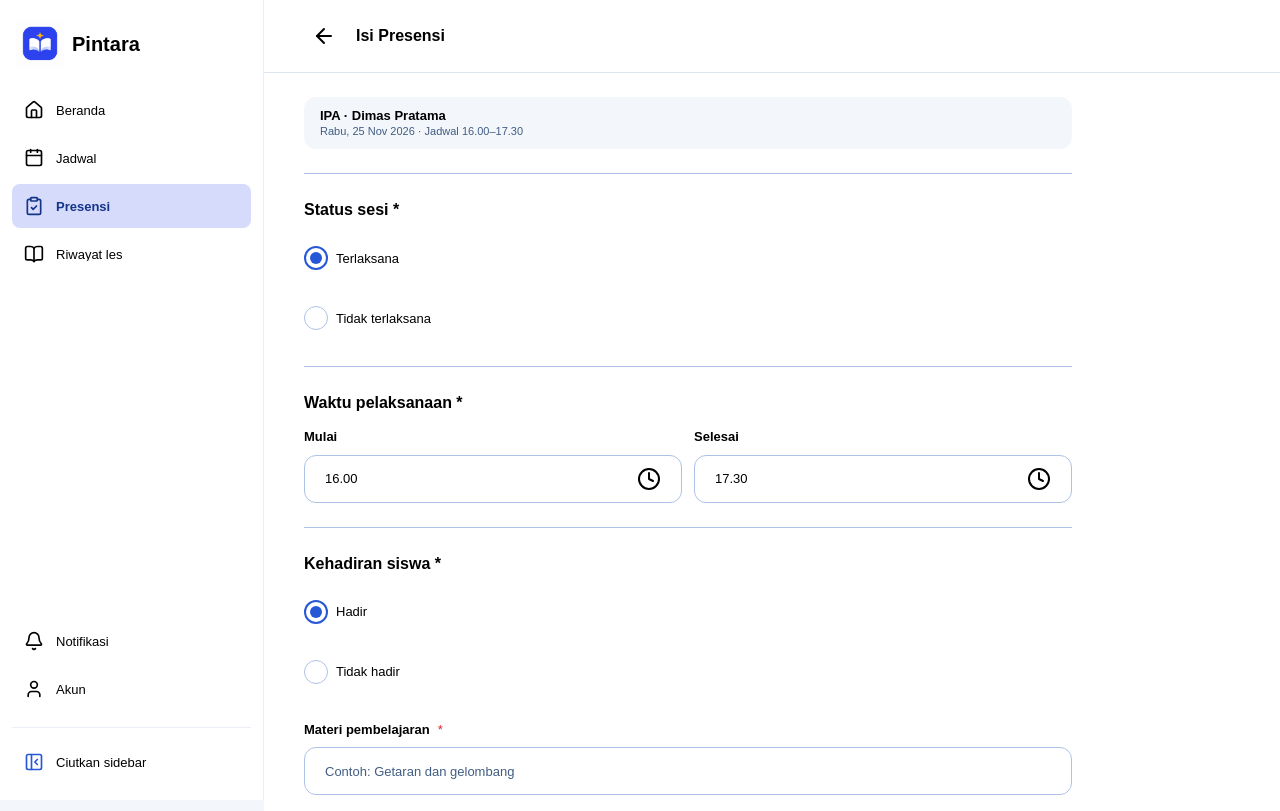
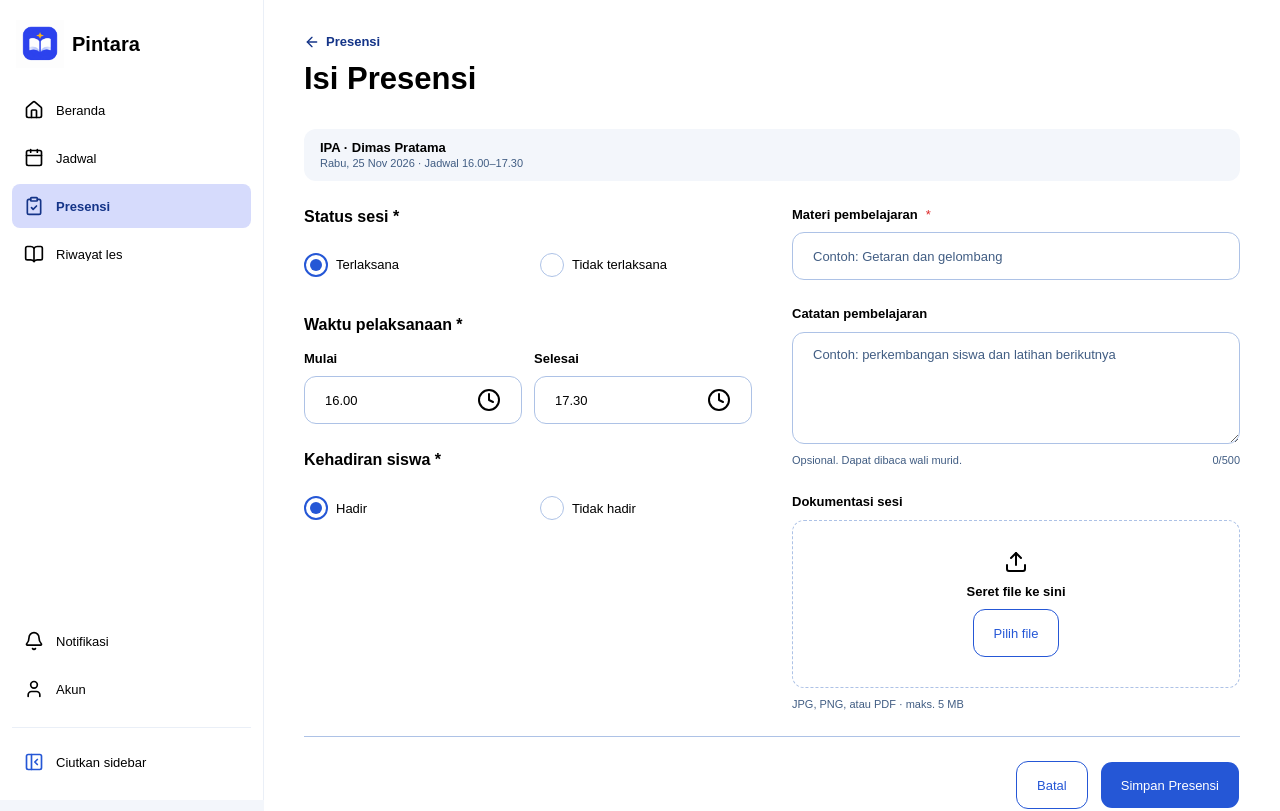
Before and after one commit to PINTARAAA/Pintara-Frontend, a React (Vite) app: page /tutor/presensi/ts-dimas-1 in a window 1280 px wide. Shown: the top 811 px of the page. Built offline with nearby package versions, Linux system fonts and the light colour scheme.

Commit message:
feat(presensi): enhance layout and functionality of Presensi screen with new PreviewList component

```diff
--- a/src/features/presensi/screens/isi-presensi.tsx
+++ b/src/features/presensi/screens/isi-presensi.tsx
@@ -50,8 +50,19 @@ import { firstName, formatDateTime, formatTimeRange } from "@/lib/format"
  * siswa, materi (wajib), catatan, dokumentasi; tidak terlaksana → alasan
  * (wajib) + info "tidak dihitung dalam rekap honor".
  * Setiap sesi hanya bisa dipresensi sekali.
+ *
+ * Desktop (≥ lg, frame "… (Desktop)"): halaman putih, Page header (kembali
+ * "Presensi", judul "Isi Presensi"). Form: ringkasan sesi selebar halaman,
+ * isian dua kolom (jarak 40) — kiri status/waktu/kehadiran (pilihan radio
+ * berdampingan), kanan materi/catatan/dokumentasi atau alasan + info —
+ * lalu [Batal] [Simpan Presensi] rata kanan di bawah garis. Sudah terisi:
+ * selebar 720px, tombol di bawah garis. Tersimpan: hasil di tengah halaman.
  */
 const NOTES_MAX = 500
+/* Grup isian: desktop tanpa garis atas FormGroup (Figma T2) */
+const GROUP = "gap-ns-m lg:border-t-0 lg:pt-0"
+/* Pilihan radio: bertumpuk di mobile, berdampingan di desktop */
+const RADIOS = "gap-ns-m lg:grid-cols-2 lg:gap-ns-2xl"
 
 function IsiPresensi() {
   const { sessionId = "" } = useParams()
@@ -69,6 +80,10 @@ function IsiPresensi() {
   return (
     <DetailScreen
       title="Isi Presensi"
+      desktopHeader="page"
+      backLabel="Presensi"
+      desktopWidth="form"
+      className="lg:pt-ns-3xl"
       footer={
         session?.record && (
           <Button
@@ -140,7 +155,12 @@ type DocState = {
   error: string | null
 }
 
-const EMPTY_DOC: DocState = { file: null, status: "idle", progress: 0, error: null }
+const EMPTY_DOC: DocState = {
+  file: null,
+  status: "idle",
+  progress: 0,
+  error: null,
+}
 
 function AttendanceForm({
   session,
@@ -212,7 +232,8 @@ function AttendanceForm({
       else if (end <= start) next.time = "Jam selesai harus setelah jam mulai."
       if (!topic.trim()) next.topic = "Materi pembelajaran wajib diisi."
       if (doc.status === "error") next.file = doc.error ?? "Unggahan gagal."
-      if (doc.status === "uploading") next.file = "Tunggu hingga file selesai diunggah."
+      if (doc.status === "uploading")
+        next.file = "Tunggu hingga file selesai diunggah."
     } else if (!reason.trim()) {
       next.cancelReason = "Alasan tidak terlaksana wajib diisi."
     }
@@ -238,7 +259,8 @@ function AttendanceForm({
         return
       }
       toast.error("Presensi gagal disimpan", {
-        description: "Isian Anda tetap tersimpan di formulir. Periksa koneksi lalu coba lagi.",
+        description:
+          "Isian Anda tetap tersimpan di formulir. Periksa koneksi lalu coba lagi.",
       })
     },
   })
@@ -275,8 +297,13 @@ function AttendanceForm({
     <DetailScreen
       title="Isi Presensi"
       surface="default"
-      className="gap-ns-2xl"
+      className="gap-ns-2xl lg:pt-ns-3xl"
       onBack={() => navigate(-1)}
+      desktopHeader="page"
+      backLabel="Presensi"
+      desktopWidth="wide"
+      /* Desktop: [Batal] [Simpan Presensi] dirender sendiri di akhir form */
+      desktopActions="none"
       footer={
         <Button onClick={handleSubmit} disabled={submit.isPending}>
           {submit.isPending ? "Menyimpan…" : "Simpan Presensi"}
@@ -305,9 +332,11 @@ function AttendanceForm({
         noValidate
         aria-label="Formulir presensi"
         onSubmit={(e) => e.preventDefault()}
-        className="contents"
+        className="contents lg:grid lg:grid-cols-2 lg:items-start lg:gap-x-ns-4xl"
       >
-        <FormGroup title="Status sesi *" className="gap-ns-m">
+        {/* Kolom kiri (desktop): status, waktu, kehadiran */}
+        <div className="contents lg:flex lg:flex-col lg:gap-ns-2xl">
+          <FormGroup title="Status sesi *" className={GROUP}>
             <RadioGroup
               aria-label="Status sesi"
               value={held}
@@ -315,16 +344,16 @@ function AttendanceForm({
                 setHeld(v as typeof held)
                 setErrors({})
               }}
-            className="gap-ns-m"
+              className={RADIOS}
             >
               <RadioGroupItem value="ya" label="Terlaksana" />
               <RadioGroupItem value="tidak" label="Tidak terlaksana" />
             </RadioGroup>
           </FormGroup>
 
-        {held === "ya" ? (
+          {held === "ya" && (
             <>
-            <FormGroup title="Waktu pelaksanaan *" className="gap-ns-m">
+              <FormGroup title="Waktu pelaksanaan *" className={GROUP}>
                 <div className="grid grid-cols-2 gap-ns-m">
                   <Field>
                     <FieldLabel htmlFor="start">Mulai</FieldLabel>
@@ -360,18 +389,25 @@ function AttendanceForm({
                 {errors.time && <FieldError>{errors.time}</FieldError>}
               </FormGroup>
 
-            <FormGroup title="Kehadiran siswa *" className="gap-ns-m">
+              <FormGroup title="Kehadiran siswa *" className={GROUP}>
                 <RadioGroup
                   aria-label="Kehadiran siswa"
                   value={present}
                   onValueChange={(v) => setPresent(v as typeof present)}
-                className="gap-ns-m"
+                  className={RADIOS}
                 >
                   <RadioGroupItem value="hadir" label="Hadir" />
                   <RadioGroupItem value="tidak" label="Tidak hadir" />
                 </RadioGroup>
               </FormGroup>
+            </>
+          )}
+        </div>
 
+        {/* Kolom kanan (desktop): isian teks & dokumentasi, atau alasan */}
+        <div className="contents lg:flex lg:flex-col lg:gap-ns-2xl">
+          {held === "ya" ? (
+            <>
               <Field>
                 <FieldLabel htmlFor="topic" required>
                   Materi pembelajaran
@@ -431,7 +467,9 @@ function AttendanceForm({
                   placeholder="Contoh: siswa sakit, wali membatalkan pukul 14.00"
                   value={reason}
                   aria-invalid={errors.cancelReason ? true : undefined}
-                aria-describedby={errors.cancelReason ? "reason-error" : undefined}
+                  aria-describedby={
+                    errors.cancelReason ? "reason-error" : undefined
+                  }
                   onChange={(e) => {
                     setReason(e.target.value)
                     clearError("cancelReason")
@@ -457,7 +495,17 @@ function AttendanceForm({
               />
             </>
           )}
+        </div>
       </form>
+
+      <div className="hidden justify-end gap-ns-m border-t border-grayscale-border-default pt-ns-2xl lg:flex">
+        <Button variant="secondary" onClick={() => navigate(-1)}>
+          Batal
+        </Button>
+        <Button onClick={handleSubmit} disabled={submit.isPending}>
+          {submit.isPending ? "Menyimpan…" : "Simpan Presensi"}
+        </Button>
+      </div>
     </DetailScreen>
   )
 }
@@ -511,6 +559,7 @@ function SavedScreen({ session }: { session: TutorSession }) {
   return (
     <ResultScreen
       title="Presensi tersimpan"
+      pageTitle="Isi Presensi"
       description={
         held
           ? `Menunggu validasi dari ${session.student.parentName}, wali ${firstName(session.student.name)}. Anda akan diberi tahu jika ada keberatan.`
@@ -527,7 +576,9 @@ function SavedScreen({ session }: { session: TutorSession }) {
           <Button
             variant="tertiary"
             onClick={() =>
-              navigate(`/tutor/presensi/status/${session.id}`, { replace: true })
+              navigate(`/tutor/presensi/status/${session.id}`, {
+                replace: true,
+              })
             }
           >
             Lihat status presensi
```
Also changed, not shown: src/features/presensi/screens/presensi.tsx (+60 -14 lines). Lines whose indentation alone changed are shown as unchanged.
